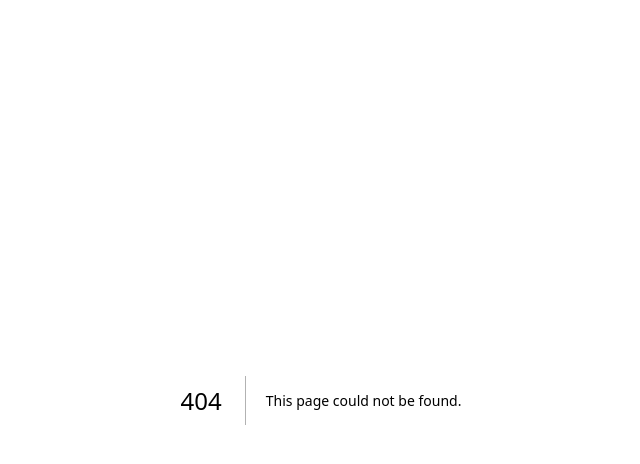
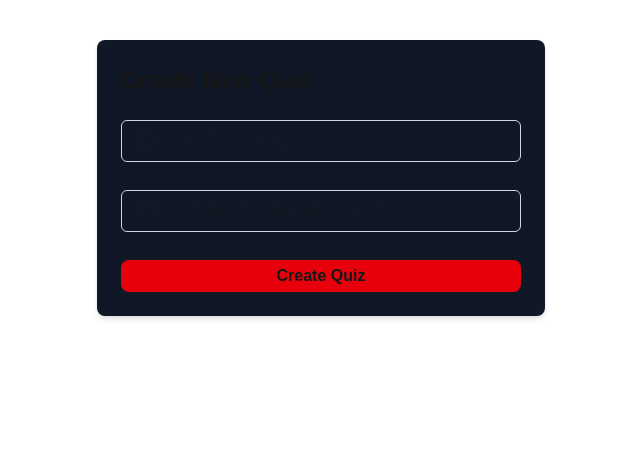
Before and after one commit to UdayaKiran442/quiz_application, a Next.js app in the folder frontend/: page /create-quiz in a window 1280 px wide. Before the commit this address had no page. Shown: the top 464 px of the page, without its empty margins (319-959 px from the left). Built offline with nearby package versions, Linux system fonts and the light colour scheme.

Commit message:
task: UI for creating new quiz

```diff
--- a/frontend/package.json
+++ b/frontend/package.json
@@ -8,9 +8,11 @@
     "start": "next start"
   },
   "dependencies": {
+    "clsx": "^2.1.1",
+    "next": "15.5.4",
     "react": "19.1.0",
     "react-dom": "19.1.0",
-    "next": "15.5.4"
+    "tailwind-merge": "^3.3.1"
   },
   "devDependencies": {
     "typescript": "^5",
--- /dev/null
+++ b/frontend/src/app/create-quiz/page.tsx
@@ -0,0 +1,11 @@
+import CreateQuiz from "@/components/CreateQuiz";
+
+const page = () => {
+  return (
+    <>
+      <CreateQuiz />
+    </>
+  );
+};
+
+export default page;
--- a/frontend/src/app/page.tsx
+++ b/frontend/src/app/page.tsx
@@ -1,9 +1,9 @@
-import Image from "next/image";
+import Quiz from "@/components/Quiz";
 
 export default function Home() {
   return (
-    <div>
-      <h1 className="text-3xl font-bold underline">Hello, World!</h1>
-    </div>
+    <>
+      <Quiz />
+    </>
   );
 }
--- /dev/null
+++ b/frontend/src/components/CreateQuiz.tsx
@@ -0,0 +1,29 @@
+import Button from "./ui/Button";
+import { Input } from "./ui/Input";
+
+const CreateQuiz = () => {
+  return (
+    <div className="max-w-md mx-auto mt-10 p-6 bg-gray-900 rounded-lg shadow-md">
+      <div>
+        <h3 className="text-2xl font-semibold mb-6">Create New Quiz</h3>
+      </div>
+      <div className="flex flex-col gap-7">
+        <Input
+          type="text"
+          name="title"
+          id="title"
+          placeholder="Enter title for the quiz"
+        />
+        <Input
+          type="number"
+          name="duration"
+          id="duration"
+          placeholder="Enter duration for the quiz in minutes"
+        />
+        <Button>Create Quiz</Button>
+      </div>
+    </div>
+  );
+};
+
+export default CreateQuiz;
--- /dev/null
+++ b/frontend/src/components/Quiz.tsx
@@ -0,0 +1,13 @@
+import Button from "./ui/Button";
+
+const Quiz = () => {
+  return (
+    <div>
+      <div className="flex justify-end p-4">
+        <Button>Create New Quiz</Button>
+      </div>
+    </div>
+  );
+};
+
+export default Quiz;
--- /dev/null
+++ b/frontend/src/components/ui/Button.tsx
@@ -0,0 +1,22 @@
+import React from "react";
+
+import { cn } from "@/lib/utils";
+
+interface IButtonProps {
+    children: React.ReactNode;
+    onClick?: () => void;
+}
+
+const Button = ({ children, onClick }: IButtonProps) => {
+  return (
+    <button
+      className={cn(
+        "!bg-red-600 hover:!bg-red-700 transition duration-300 py-1 px-4 rounded-lg font-semibold"
+      )}
+    >
+      {children}
+    </button>
+  );
+};
+
+export default Button;
--- /dev/null
+++ b/frontend/src/components/ui/Input.tsx
@@ -0,0 +1,44 @@
+/**
+ * @author Udaya Kiran Gonuguntla
+ * @description Input component with customizable styles and behavior
+ * @param {string} className - Additional class names for styling
+ * @param {string} placeholder - Placeholder text for the input
+ * @param {string} name - Name attribute for the input
+ * @param {string} id - ID attribute for the input
+ * @param {string} type - Type attribute for the input (e.g., text, number)
+ * @param {string | number} value - Value of the input
+ * @param {(e: React.ChangeEvent<HTMLInputElement>) = void} onChange - Change handler for the input
+ * @returns {JSX.Element} The Input component
+ */
+
+import { cn } from "@/lib/utils";
+
+interface InputProps {
+    className?: string; // The className prop is just a string
+    placeholder: string;
+    name: string;
+    id: string;
+    type: string;
+    value?: string | number;
+    onChange?: (e: React.ChangeEvent<HTMLInputElement>) => void;
+}
+
+
+export function Input({ className, placeholder, name, id, type, value, onChange }: InputProps) {
+    // cn() merges the default classes with the passed-in className.
+    // If className contains a conflicting class (e.g., text-4xl),
+    // it will correctly override the default (text-7xl).
+    return (
+        <>
+            <input
+                className={cn("w-full px-4 py-2 border border-gray-300 rounded-md focus:ring-2 focus:ring-blue-500 focus:border-transparent transition", className)}
+                type={type}
+                placeholder={placeholder}
+                name={name}
+                id={id}
+                value={value}
+                onChange={onChange}
+            />
+        </>
+    )
+}
--- /dev/null
+++ b/frontend/src/lib/utils.ts
@@ -0,0 +1,7 @@
+// lib/utils.ts
+import { type ClassValue, clsx } from "clsx"
+import { twMerge } from "tailwind-merge"
+
+export function cn(...inputs: ClassValue[]) {
+  return twMerge(clsx(inputs))
+}
```
Also changed, not shown: 1 other file (tests, documents, lock files or other folders).
